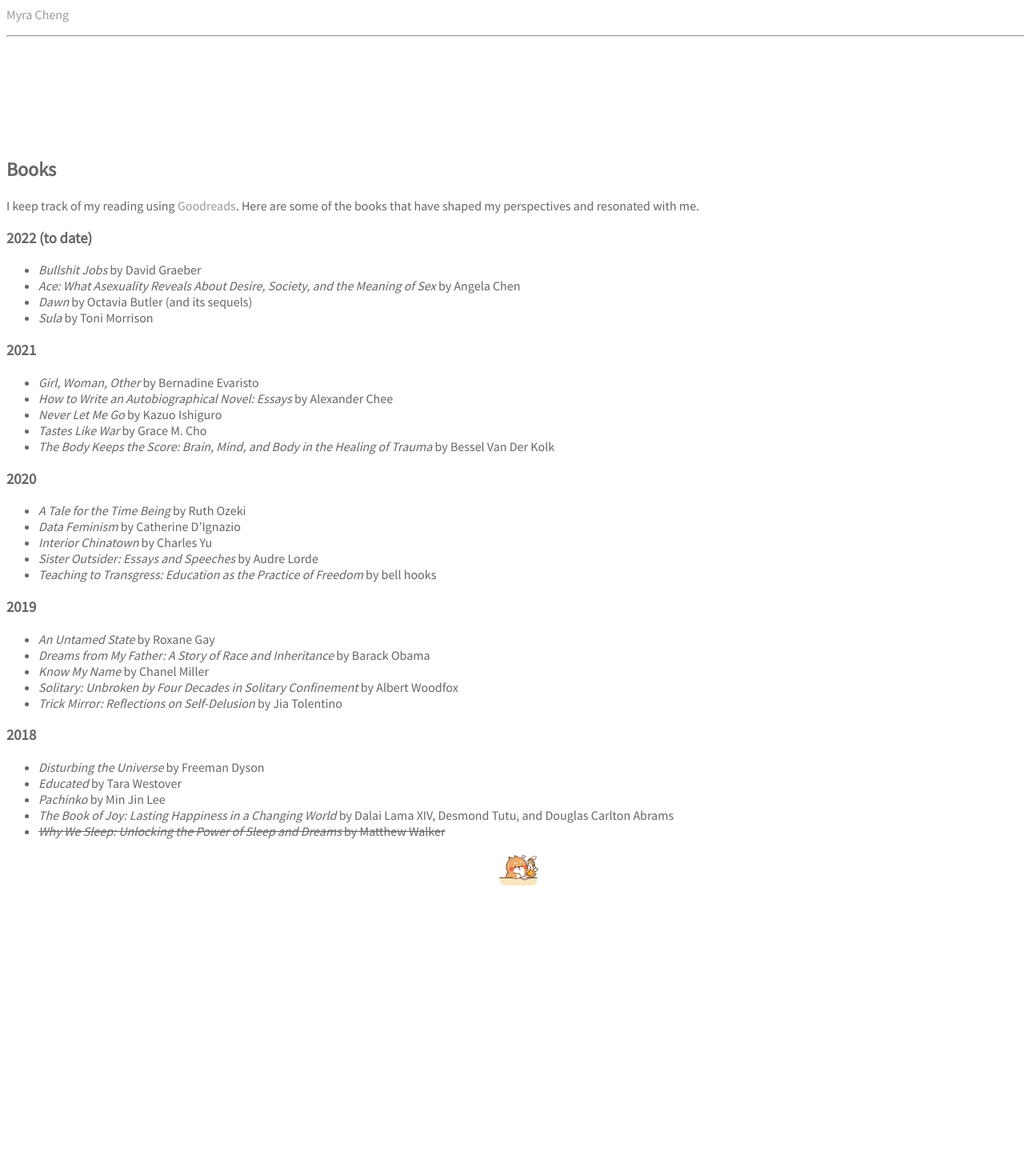
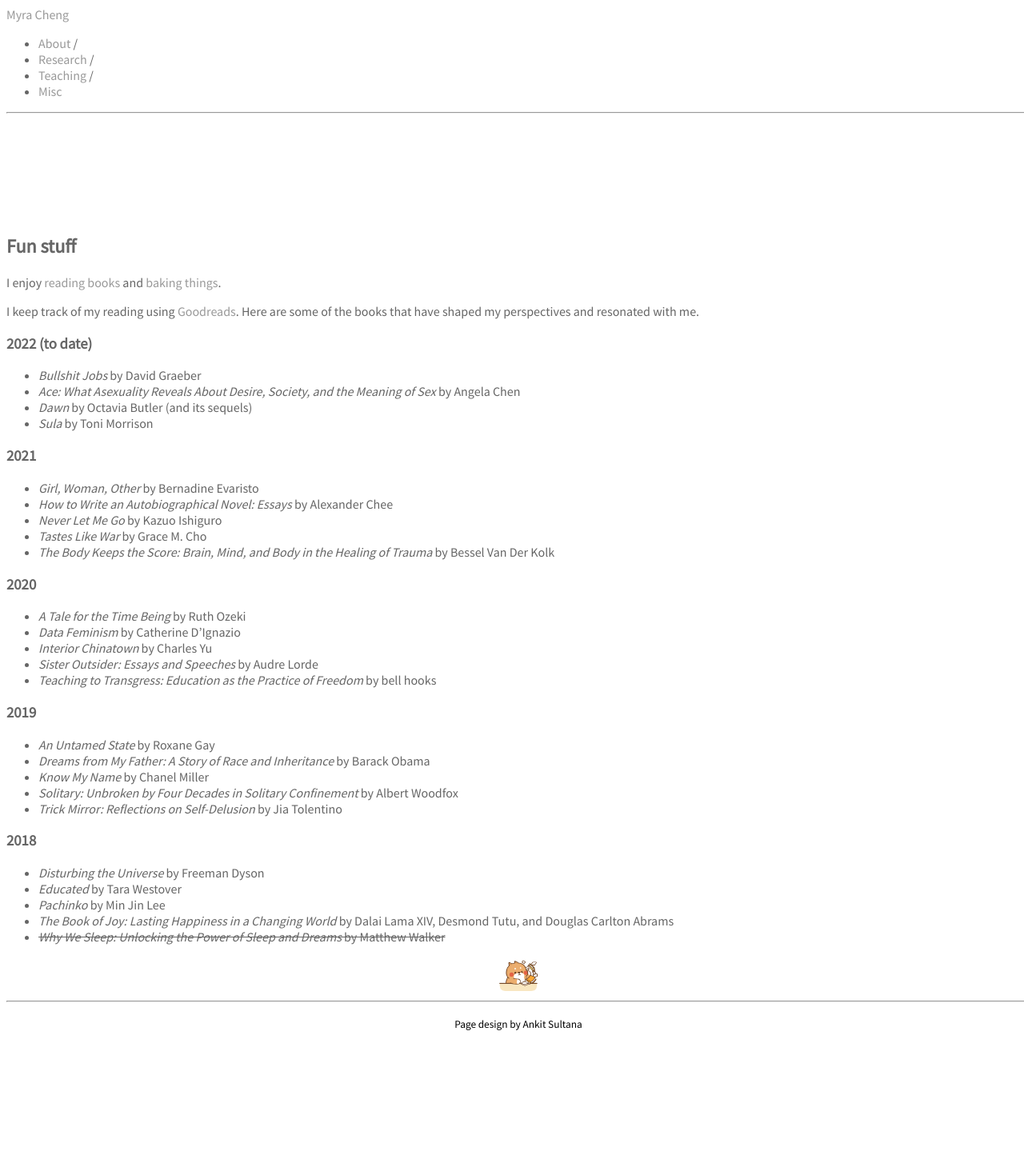
Before and after one commit to myracheng/myracheng.github.io, a Jekyll site: the page built from books.md, in a window 1280 px wide. Shown: the whole page at 80% size. Built offline with Jekyll 4.4.1, drawn with Linux system fonts in a browser that asks for light colours; some web fonts are replaced; our own code applies the rules of GitHub Pages for plain Markdown files; before the commit the page ends 1261 px from its top, so only the background shows below that.

Commit message:
added navbar back

```diff
--- a/_config.yml
+++ b/_config.yml
@@ -7,7 +7,7 @@ markdown: kramdown
 
 tracking_id: #
 
-footer: no
+footer: yes
 footer_url: "https://github.com/ankitsultana"
 footer_text: "Page design by Ankit Sultana"
 
@@ -16,3 +16,11 @@ sass:
     sass_dir: _sass
 
 nav:
+ - name: "About"
+   link: "/"
+ - name: "Research"
+   link: "research"
+ - name: "Teaching"
+   link: "teaching"
+ - name: "Misc"
+   link: "books"
--- a/books.md
+++ b/books.md
@@ -1,4 +1,5 @@
-## Books
+## Fun stuff
+I enjoy [reading books](books) and [baking](https://www.instagram.com/tarobun/) [things](https://www.overleaf.com/read/vrqcbnmpnsfj).
 
 I keep track of my reading using [Goodreads](https://goodreads.com/myrainyday). Here are some of the books that have shaped my perspectives and resonated with me.
 
```
Also changed, not shown: index.md (+0 -22 lines), research.md (added, +15 -0 lines), teaching.md (added, +5 -0 lines).
